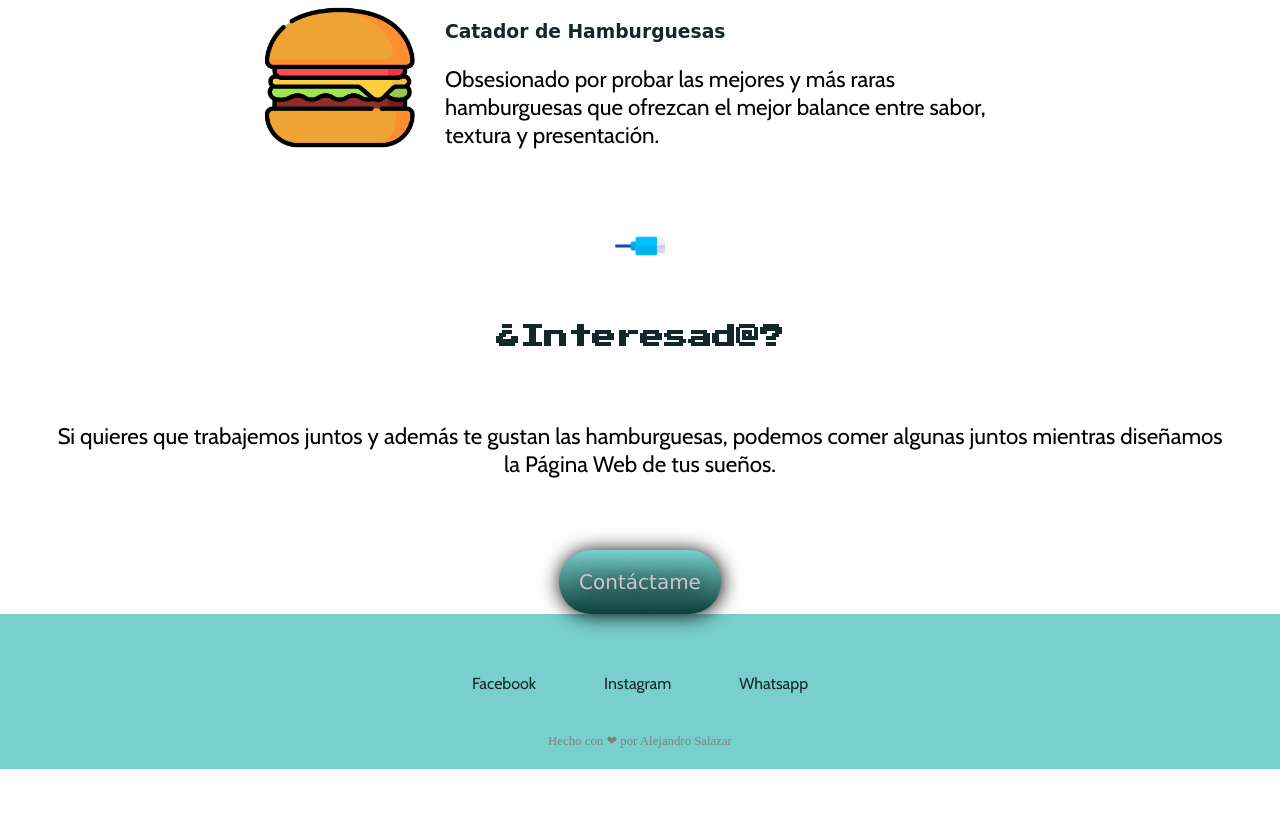
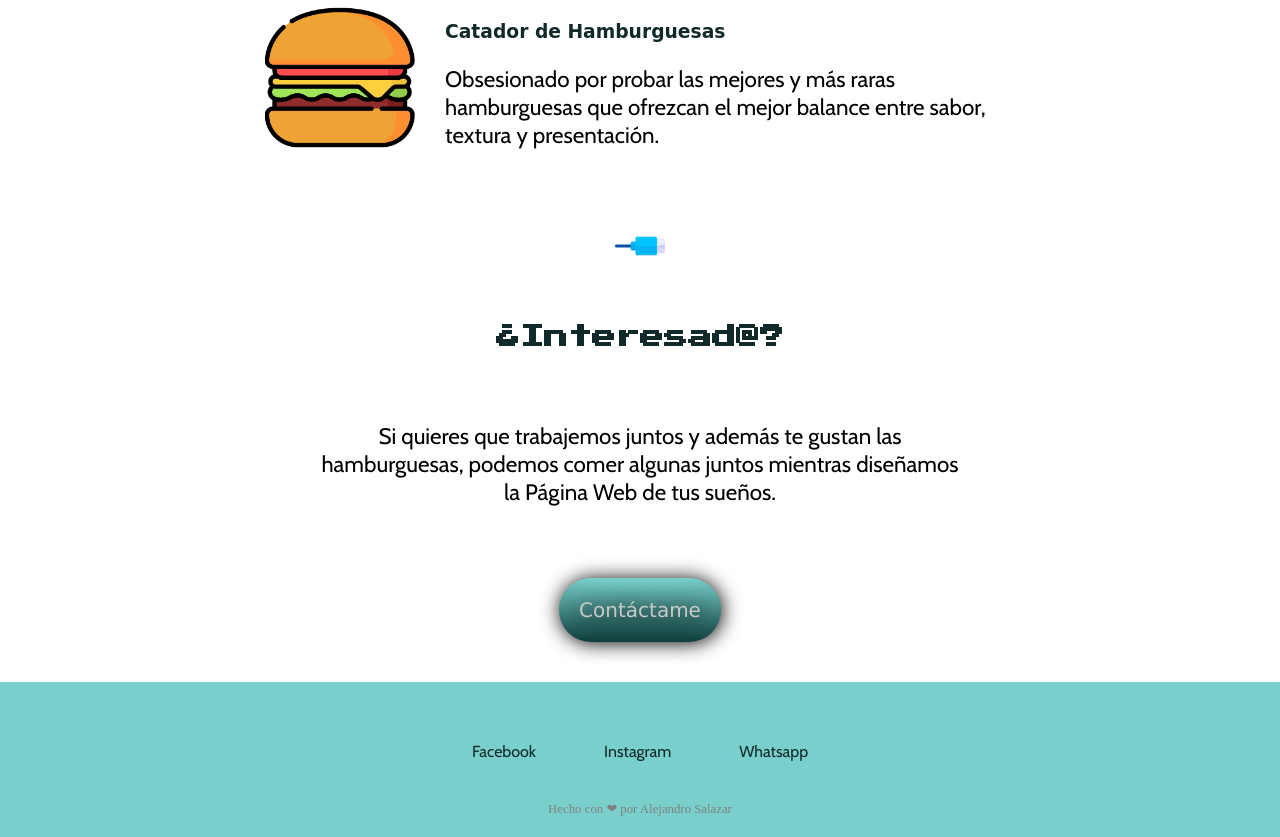
Before and after one commit to salalejo/Personal-Website, a plain HTML site: page index.html in a window 1280 px wide. Shown: the part 2143-2980 px from the top of the page. Before the commit the page ends 2912 px from the top, so only its background shows below. Drawn offline with nearby package versions, Linux system fonts and the light colour scheme; a web font is replaced by a local one.

Commit message:
fix button

```diff
--- a/styles.css
+++ b/styles.css
@@ -174,8 +174,11 @@ a{
 }
 
 .contenedor-contact-me{
+  box-sizing: border-box;
+  padding-bottom: 40px;
+  width: 750px;
+  max-width: 100%;
   margin: 0 auto;
-
 }
 
 .last-container{
```
